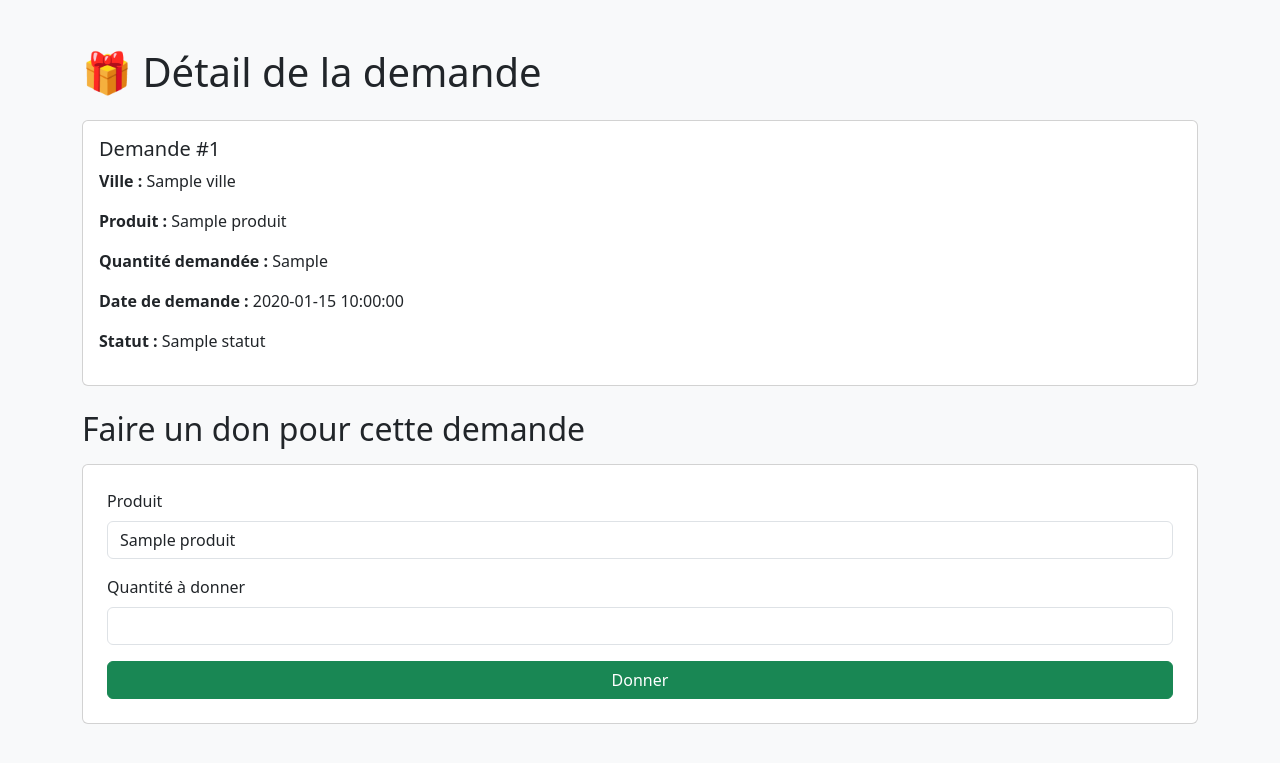
After one commit to Mihajatianadev/BNGRC-finalS3, a PHP site: template app/views/don_demande.php in a window 1280 px wide. The commit adds this page. Shown: the top 763 px of the page. Run offline with PHP 8.4, Linux system fonts and the light colour scheme; the template is opened without the code that fills it: most values are stand-ins (such as "Sample title", 1, 10 or a date in 2020).

Commit message:
don_demande

```diff
--- a/app/routes.php
+++ b/app/routes.php
@@ -4,6 +4,7 @@ require_once __DIR__ . '/services/Validator.php';
 require_once __DIR__ . '/services/UserService.php';
 require_once __DIR__ . '/repositories/UserRepository.php';
 require_once __DIR__ . '/controllers/ObjetController.php';
+require_once __DIR__ . '/controllers/DemandeController.php';
 
 require_once __DIR__ . '/controllers/AdminController.php';
 
@@ -21,3 +22,7 @@ Flight::route('POST /api/validate/register', ['AuthController', 'validateRegiste
 Flight::route('GET /accueil', ['ObjetController', 'showListe']);
 
 Flight::route('GET /admin/dashboard', ['AdminController', 'dashboard']);
+
+Flight::route('GET /demande/@id_demande', function($id_demande) {
+    DemandeController::showDemandeDetail($id_demande);
+});
--- /dev/null
+++ b/app/views/don_demande.php
@@ -0,0 +1,50 @@
+<!DOCTYPE html>
+<html lang="fr">
+<head>
+    <meta charset="UTF-8">
+    <title>Détail de la demande & Don</title>
+    <link href="https://cdn.jsdelivr.net/npm/bootstrap@5.3.2/dist/css/bootstrap.min.css" rel="stylesheet">
+</head>
+<body class="bg-light">
+<div class="container mt-5">
+    <h1 class="mb-4">🎁 Détail de la demande</h1>
+
+    <?php if (!empty($demande)): ?>
+        <div class="card mb-4">
+            <div class="card-body">
+                <h5 class="card-title">Demande #<?= htmlspecialchars($demande['id_demande']) ?></h5>
+                <p><strong>Ville :</strong> <?= htmlspecialchars($demande['ville'] ?? $demande['id_ville']) ?></p>
+                <p><strong>Produit :</strong> <?= htmlspecialchars($demande['produit'] ?? $demande['id_produit']) ?></p>
+                <p><strong>Quantité demandée :</strong> <?= htmlspecialchars($demande['quantite_demandee']) ?></p>
+                <p><strong>Date de demande :</strong> <?= htmlspecialchars($demande['date_demande']) ?></p>
+                <p><strong>Statut :</strong> <?= htmlspecialchars($demande['statut']) ?></p>
+            </div>
+        </div>
+
+        <h2 class="mb-3">Faire un don pour cette demande</h2>
+        <form action="/donner" method="POST" class="card p-4">
+            <!-- ID de la demande -->
+            <input type="hidden" name="id_demande" value="<?= htmlspecialchars($demande['id_demande']) ?>">
+
+            <!-- Sélection du produit (si besoin) -->
+            <div class="mb-3">
+                <label for="id_produit" class="form-label">Produit</label>
+                <input type="text" class="form-control" id="id_produit" name="id_produit"
+                       value="<?= htmlspecialchars($demande['produit'] ?? $demande['id_produit']) ?>" readonly>
+            </div>
+
+            <!-- Quantité à donner -->
+            <div class="mb-3">
+                <label for="quantite" class="form-label">Quantité à donner</label>
+                <input type="number" step="0.01" class="form-control" id="quantite" name="quantite" required>
+            </div>
+
+            <!-- Bouton de soumission -->
+            <button type="submit" class="btn btn-success">Donner</button>
+        </form>
+    <?php else: ?>
+        <div class="alert alert-warning">Aucune demande trouvée.</div>
+    <?php endif; ?>
+</div>
+</body>
+</html>
```
Also changed, not shown: app/controllers/DemandeController.php (added, +16 -0 lines), app/repositories/DemandeRepository.php (+15 -0 lines), app/views/admin-dashboard.php (+6 -1 lines).
